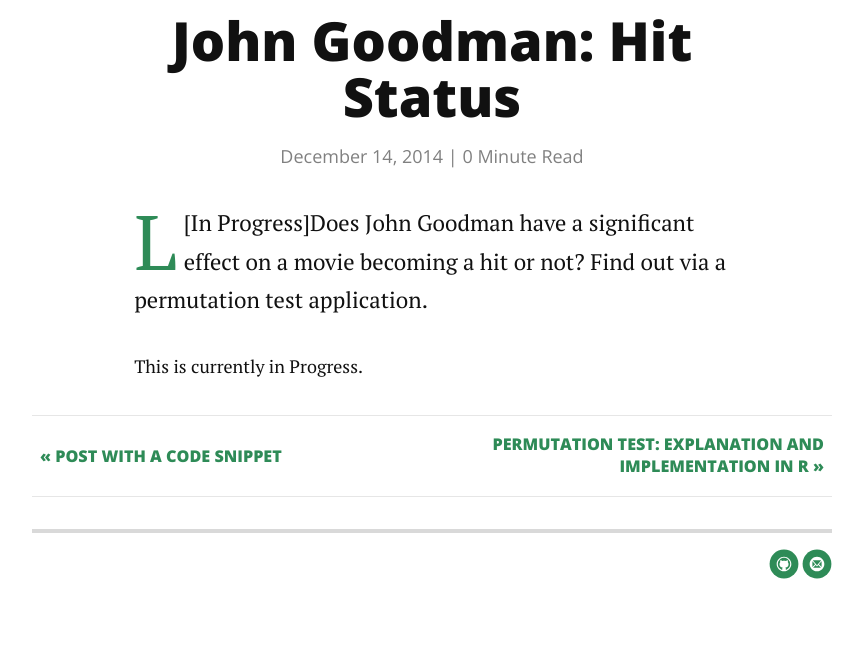
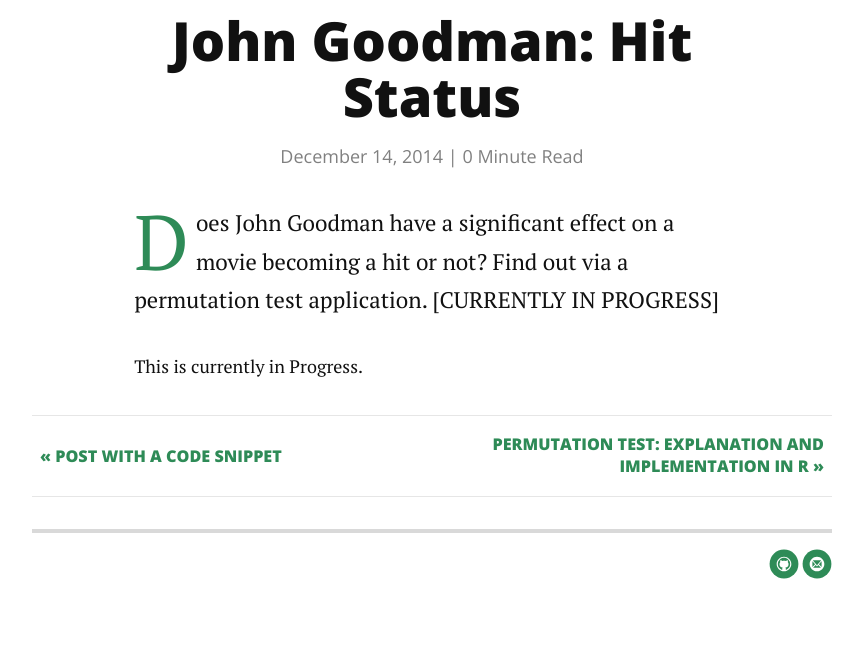
Before and after one commit to jwilber/old_website, a Jekyll site: the page built from _posts/2014-12-14-john-goodman.markdown, in a window 1280 px wide. Shown: the part 632-1298 px from the top of the page, without its empty margins (208-1071 px from the left). Built offline with Jekyll 4.4.1, drawn with Linux system fonts in a browser that asks for light colours; nearby versions of some CDN libraries.

Commit message:
Update 2014-12-14-john-goodman.markdown

```diff
--- a/_posts/2014-12-14-john-goodman.markdown
+++ b/_posts/2014-12-14-john-goodman.markdown
@@ -5,6 +5,6 @@ date:   2014-12-14
 image: touring.jpg
 ---
 
-<p class="intro"><span class="dropcap">L</span> [In Progress]Does John Goodman have a significant effect on a movie becoming a hit or not? Find out via a permutation test application.</p>
+<p class="intro"><span class="dropcap">D</span> oes John Goodman have a significant effect on a movie becoming a hit or not? Find out via a permutation test application. [CURRENTLY IN PROGRESS]</p>
 
 This is currently in Progress.
```
